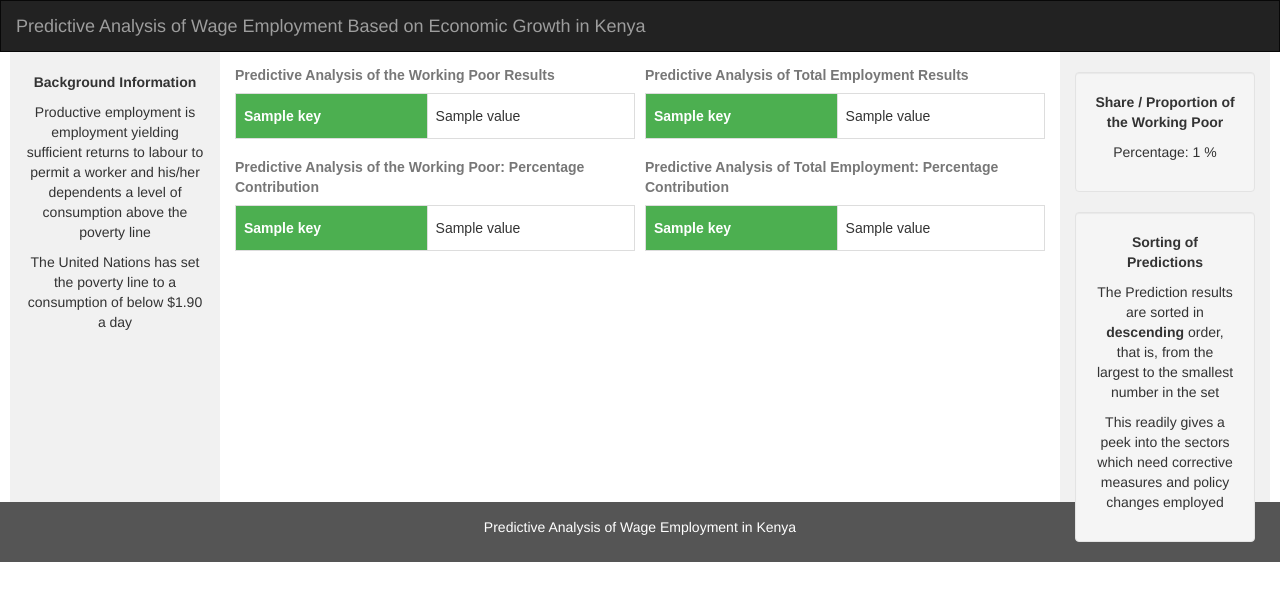
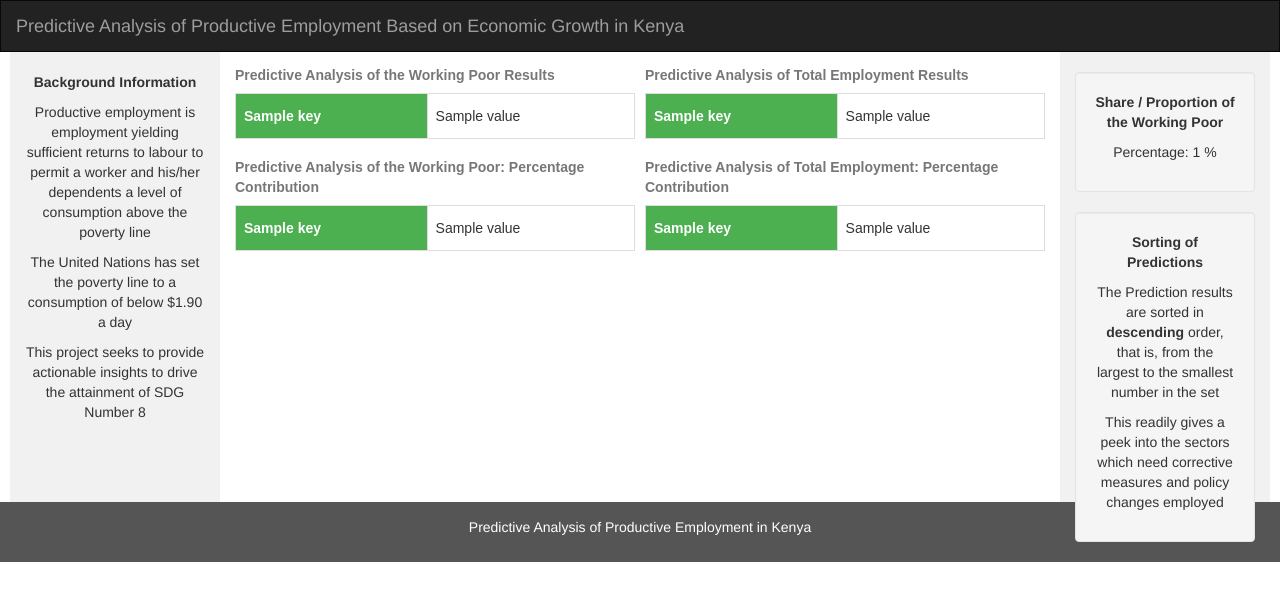
Before and after one commit to IsaacMwendwa/productive-employment-prediction, a Flask app: template templates/prediction.html in a window 1280 px wide. Shown: the top 601 px of the page. Run offline with Flask 2, Linux system fonts and the light colour scheme; the template is opened without the code that fills it: most values are stand-ins (such as "Sample title", 1, 10 or a date in 2020); parts of the project's set-up code (start-up, migrations or seed data) failed here and were passed over; some libraries are stand-ins or nearby versions.

Commit message:
Update prediction.html

```diff
--- a/templates/prediction.html
+++ b/templates/prediction.html
@@ -1,7 +1,7 @@
 <!DOCTYPE html>
 <html lang="en">
 <head>
-  <title>Predictive Analysis of Wage Employment Results</title>
+  <title>Predictive Analysis of Productive Employment Results</title>
   <meta charset="utf-8">
   <meta name="viewport" content="width=device-width, initial-scale=1">
   <link rel="stylesheet" href="https://maxcdn.bootstrapcdn.com/bootstrap/3.4.1/css/bootstrap.min.css">
@@ -112,7 +112,7 @@
         <span class="icon-bar"></span>
         <span class="icon-bar"></span>
       </button>
-      <a class="navbar-brand" href="#">Predictive Analysis of Wage Employment Based on Economic Growth in Kenya</a>
+      <a class="navbar-brand" href="#">Predictive Analysis of Productive Employment Based on Economic Growth in Kenya</a>
     </div>
     <div class="collapse navbar-collapse" id="myNavbar">
     </div>
@@ -126,6 +126,8 @@
       <p>Productive employment is employment yielding sufficient returns to labour to permit a worker and
         his/her dependents a level of consumption above the poverty line</p>
       <p>The United Nations has set the poverty line to a consumption of below $1.90 a day</p>
+      <p> This project seeks to provide actionable insights to drive the attainment of SDG Number 8
+      </p>
     </div>
 
     <div class="col-sm-8 text-left">
@@ -199,7 +201,7 @@
 </div>
 
 <footer class="container-fluid text-center">
-  <p>Predictive Analysis of Wage Employment in Kenya</p>
+  <p>Predictive Analysis of Productive Employment in Kenya</p>
 </footer>
 </body>
 </html>
```
